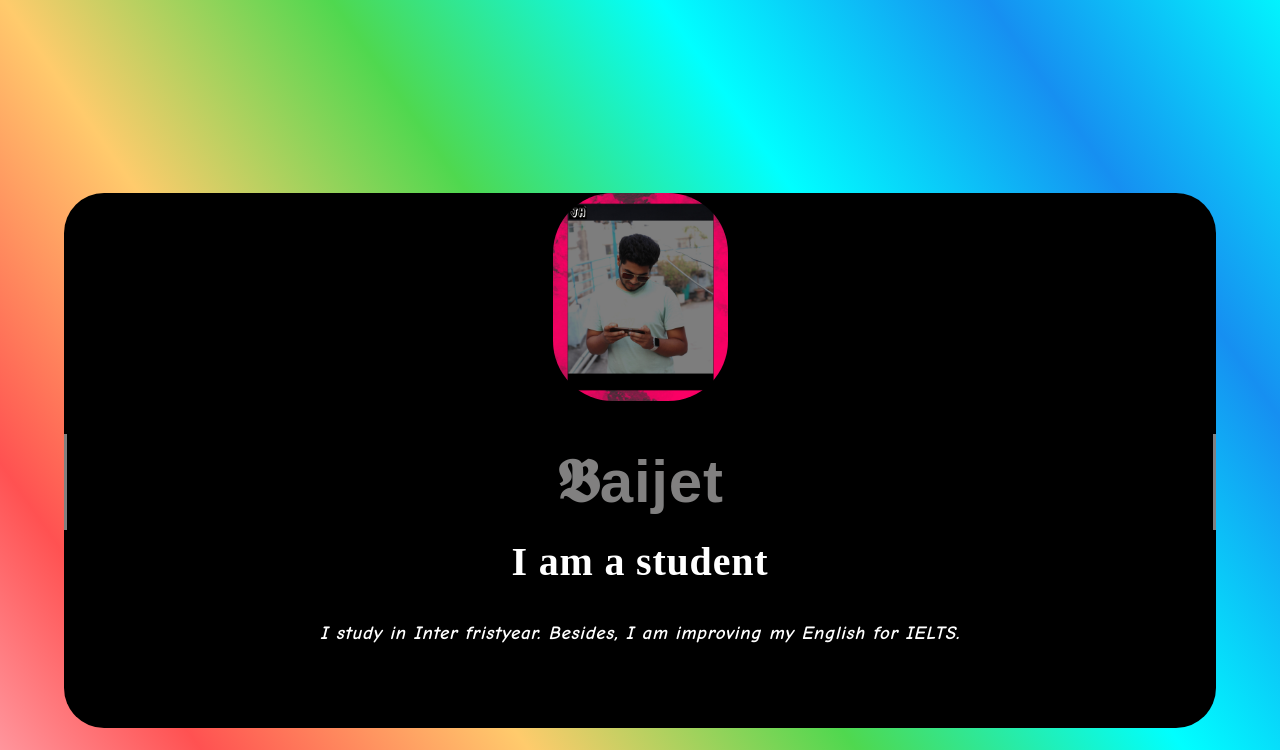
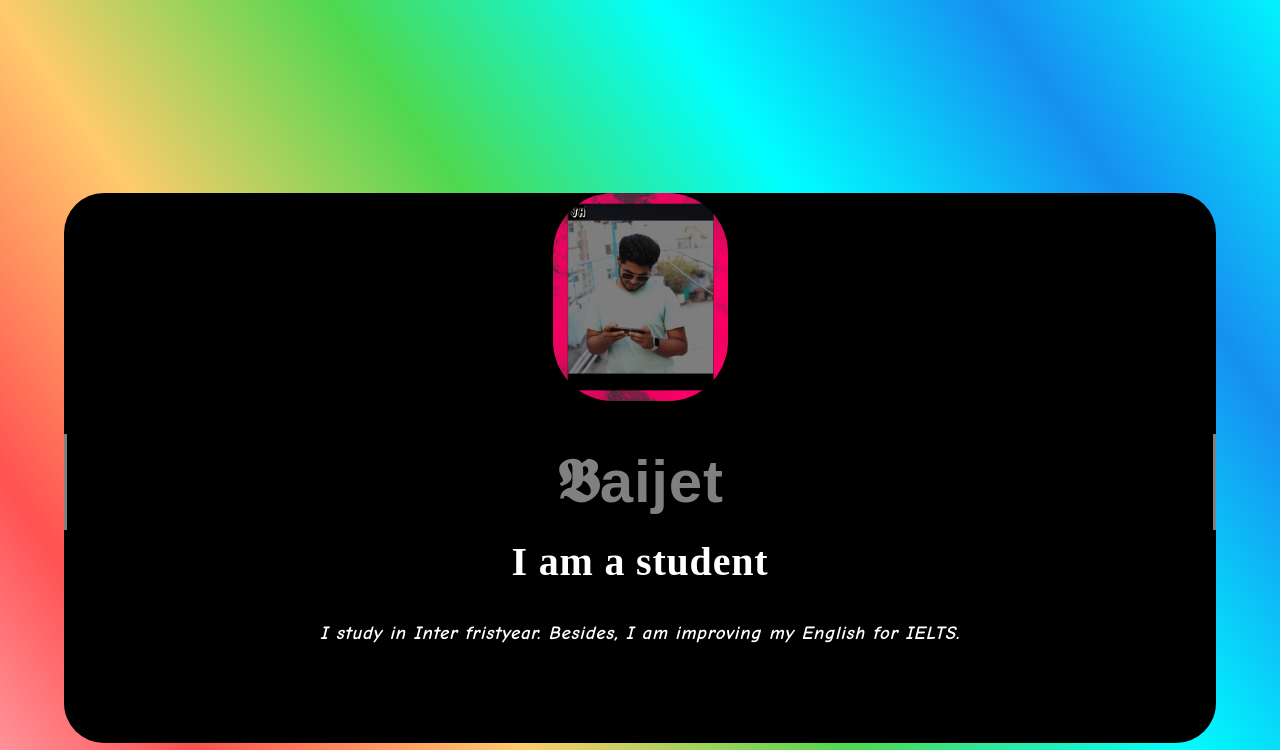
Before and after one commit to JH-Baijet/jh_baijet, a plain HTML site: page index.html in a window 1280 px wide. Shown: the part 50-800 px from the top of the page. Drawn offline with Linux system fonts and the light colour scheme; files whose address does not match are found by name.

Commit message:
style.css

```diff
--- a/style.css
+++ b/style.css
@@ -61,7 +61,7 @@ a:active {
 .img_div {
   background-color: #000;
   width: 90%;
-  height: 535px;
+  height: 550px;
   margin-left: 5%;
   border-radius: 40px;
   text-align: center;
```
